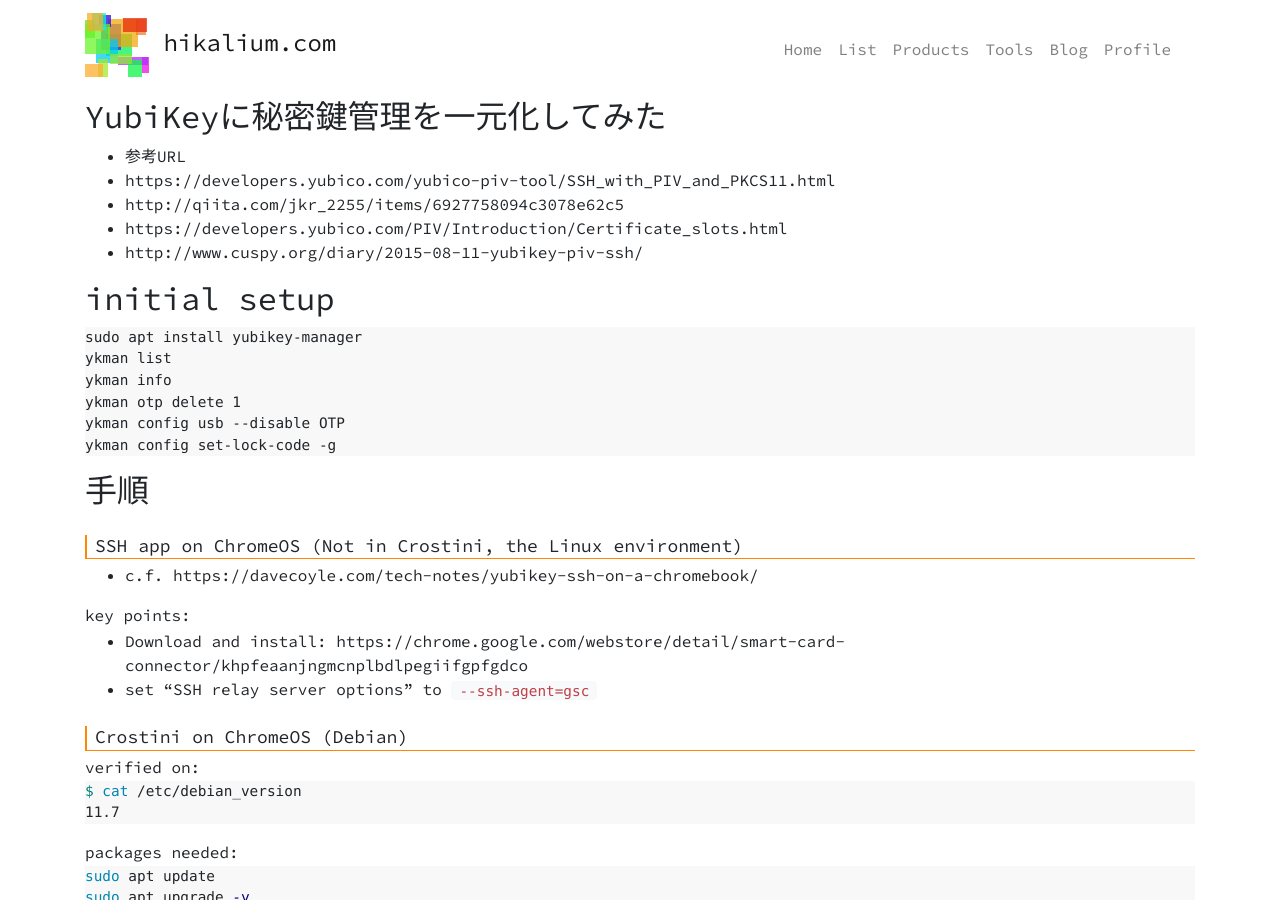
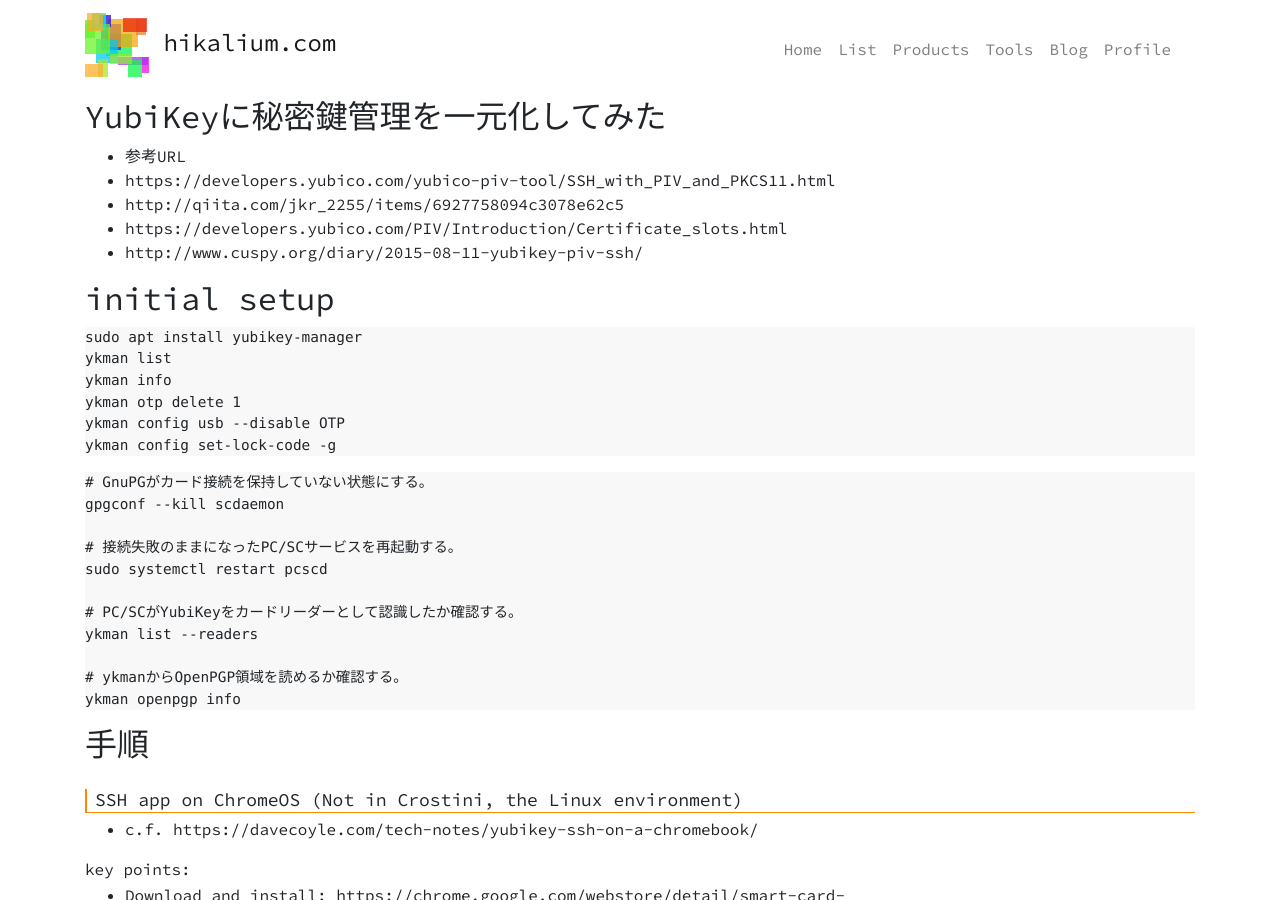
Before and after one commit to hikalium/hikalium.com, a Jekyll site: the page built from pages/note/yubikey.md, in a window 1280 px wide and 900 px high. Built offline with Jekyll 4.4.1, drawn with Linux system fonts in a browser that asks for light colours; our own code applies the rules of GitHub Pages for plain Markdown files.

Commit message:
Update yubikey.md

````diff
--- a/pages/note/yubikey.md
+++ b/pages/note/yubikey.md
@@ -14,6 +14,20 @@ ykman info
 ykman otp delete 1
 ykman config usb --disable OTP
 ykman config set-lock-code -g
+```
+
+```
+# GnuPGがカード接続を保持していない状態にする。
+gpgconf --kill scdaemon
+
+# 接続失敗のままになったPC/SCサービスを再起動する。
+sudo systemctl restart pcscd
+
+# PC/SCがYubiKeyをカードリーダーとして認識したか確認する。
+ykman list --readers
+
+# ykmanからOpenPGP領域を読めるか確認する。
+ykman openpgp info
 ```
 
 ## 手順
````
